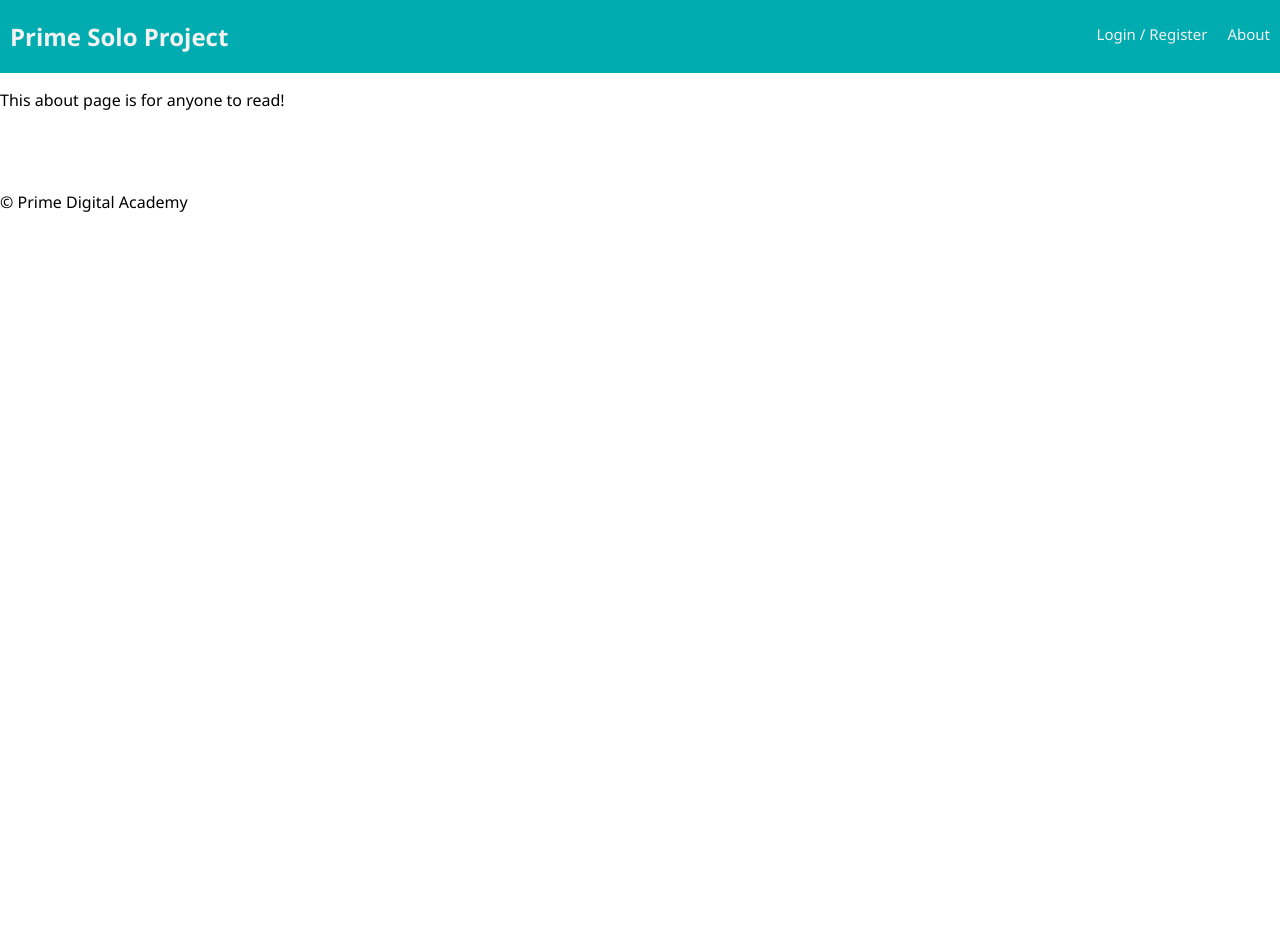
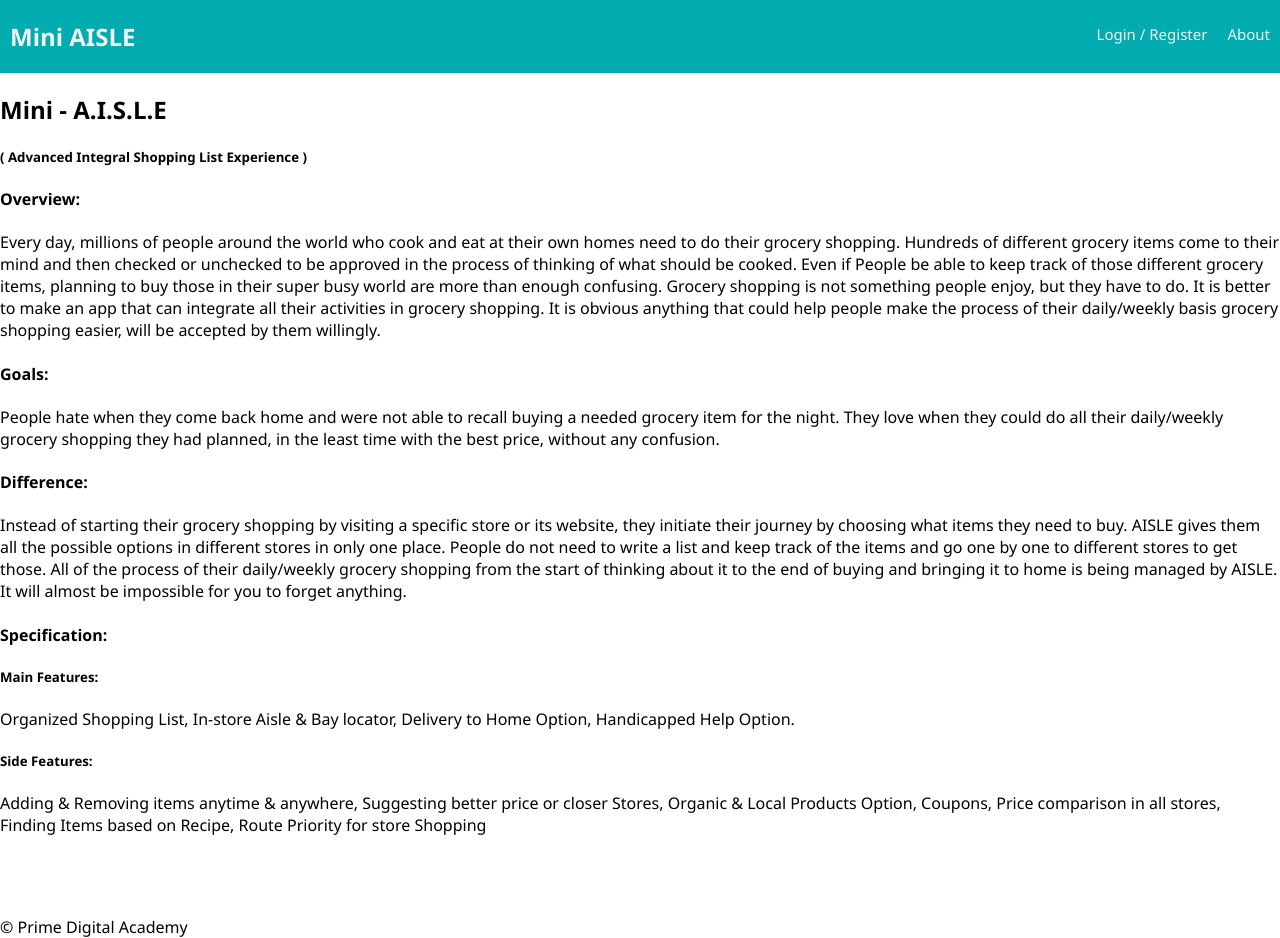
Before and after one commit to ErwinZadeh/mini_aisle, a React (Create React App) app: page /#/about in a window 1280 px wide. Before the commit the page ends 800 px from the top, so only its background shows below. Built offline with nearby package versions, Linux system fonts and the light colour scheme; no server answers.

Commit message:
repaired and replaced the nav component and debugged the server and database

```diff
--- a/src/components/AboutPage/AboutPage.js
+++ b/src/components/AboutPage/AboutPage.js
@@ -8,9 +8,26 @@
 const AboutPage = () => (
   <div>
     <div>
-      <p>
-        This about page is for anyone to read!
-      </p>
+        <h2>Mini - A.I.S.L.E</h2><h5>( Advanced Integral Shopping List Experience )</h5>
+
+        <h4>Overview:</h4>
+
+        Every day, millions of people around the world who cook and eat at their own homes need to do their grocery shopping. Hundreds of different grocery items come to their mind and then checked or unchecked to be approved in the process of thinking of what should be cooked. Even if People be able to keep track of those different grocery items, planning to buy those in their super busy world are more than enough confusing. Grocery shopping is not something people enjoy, but they have to do. It is better to make an app that can integrate all their activities in grocery shopping. It is obvious anything that could help people make the process of their daily/weekly basis grocery shopping easier, will be accepted by them willingly.
+
+        <h4>Goals:</h4>
+
+        People hate when they come back home and were not able to recall buying a needed grocery item for the night. They love when they could do all their daily/weekly grocery shopping they had planned, in the least time with the best price, without any confusion.
+
+        <h4>Difference:</h4>
+
+        Instead of starting their grocery shopping by visiting a specific store or its website, they initiate their journey by choosing what items they need to buy. AISLE gives them all the possible options in different stores in only one place. People do not need to write a list and keep track of the items and go one by one to different stores to get those. All of the process of their daily/weekly grocery shopping from the start of thinking about it to the end of buying and bringing it to home is being managed by AISLE. It will almost be impossible for you to forget anything.
+
+        <h4>Specification:</h4>
+
+        <h5>Main Features:</h5> Organized Shopping List, In-store Aisle & Bay locator, Delivery to Home Option, Handicapped Help Option.
+
+        <h5>Side Features:</h5> Adding & Removing items anytime & anywhere, Suggesting better price or closer Stores, Organic & Local Products Option, Coupons, Price comparison in all stores, Finding Items based on Recipe, Route Priority for store Shopping
+
     </div>
   </div>
 );
--- a/src/components/App/App.js
+++ b/src/components/App/App.js
@@ -2,7 +2,7 @@
 import {
   HashRouter as Router,
   Route,
-  Redirect,
+
   Switch,
 } from 'react-router-dom';
 
@@ -14,8 +14,8 @@
 import ProtectedRoute from '../ProtectedRoute/ProtectedRoute'
 
 import AboutPage from '../AboutPage/AboutPage';
-import UserPage from '../UserPage/UserPage';
-import InfoPage from '../InfoPage/InfoPage';
+// import UserPage from '../UserPage/UserPage';
+// import InfoPage from '../InfoPage/InfoPage';
 
 import AddItem from '../AddItem/AddItem'
 import MyList from '../MyList/MyList'
@@ -65,11 +65,11 @@
             />
             {/* This works the same as the other protected route, except that if the user is logged in,
             they will see the info page instead. */}
-            <ProtectedRoute
+            {/* <ProtectedRoute
               exact
               path="/info"
               component={InfoPage}
-            />
+            /> */}
             {/* If none of the other routes matched, we will show a 404. */}
             <Route render={() => <h1>404</h1>} />
           </Switch>
--- a/src/components/Nav/Nav.js
+++ b/src/components/Nav/Nav.js
@@ -7,20 +7,23 @@
 const Nav = (props) => (
   <div className="nav">
     <Link to="/home">
-      <h2 className="nav-title">Prime Solo Project</h2>
+      <h2 className="nav-title">Mini AISLE</h2>
     </Link>
     <div className="nav-right">
-      <Link className="nav-link" to="/home">
+      <Link className="nav-link" to="/">
         {/* Show this link if they are logged in or not,
-        but call this link 'Home' if they are logged in,
+        but call this link 'Add Item' if they are logged in,
         and call this link 'Login / Register' if they are not */}
-        {props.user.id ? 'Home' : 'Login / Register'}
+        {props.user.id ? 'Add Item' : 'Login / Register'}
       </Link>
-      {/* Show the link to the info page and the logout button if the user is logged in */}
+      {/* Show the link to the My List, Stores and the logout button if the user is logged in */}
       {props.user.id && (
         <>
-          <Link className="nav-link" to="/info">
-            Info Page
+          <Link className="nav-link" to="/mylist">
+            My List
+          </Link>
+          <Link className="nav-link" to="/Stores">
+            Stores
           </Link>
           <LogOutButton className="nav-link"/>
         </>
```
Also changed, not shown: 1 other file (tests, documents, lock files or other folders).
